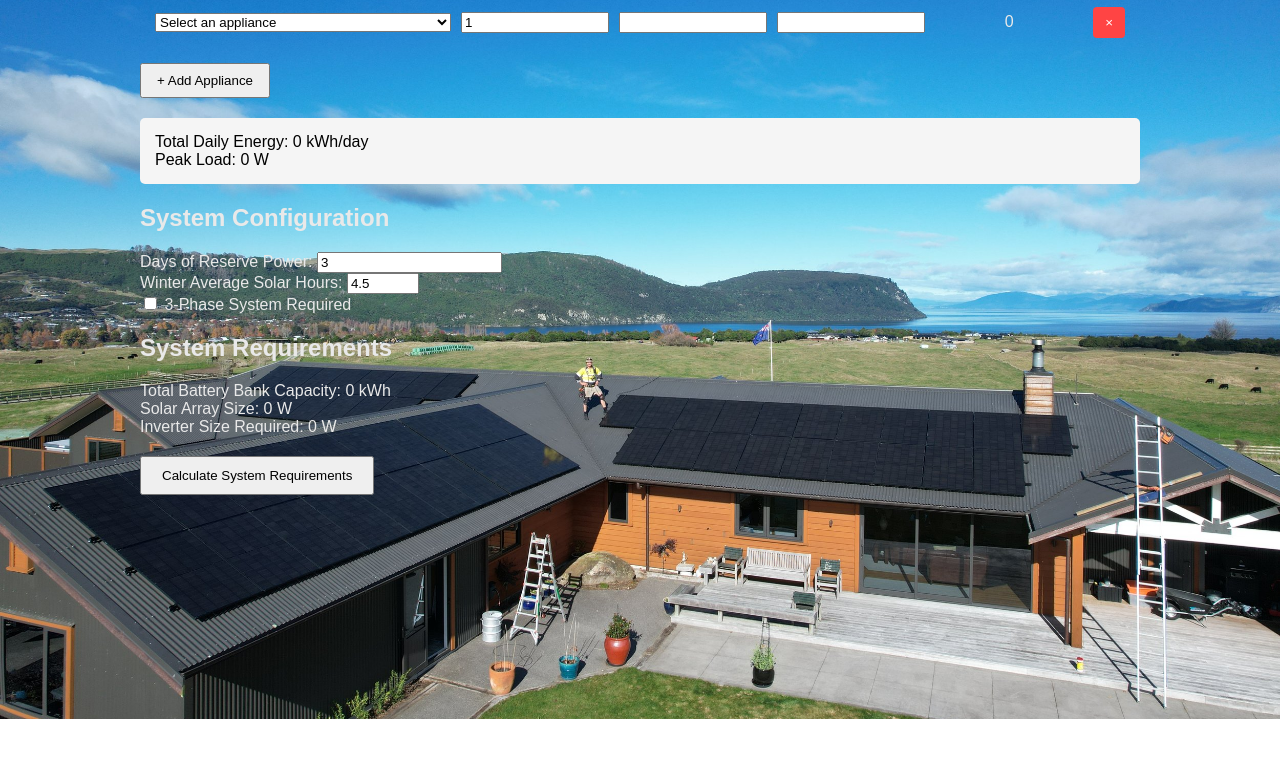
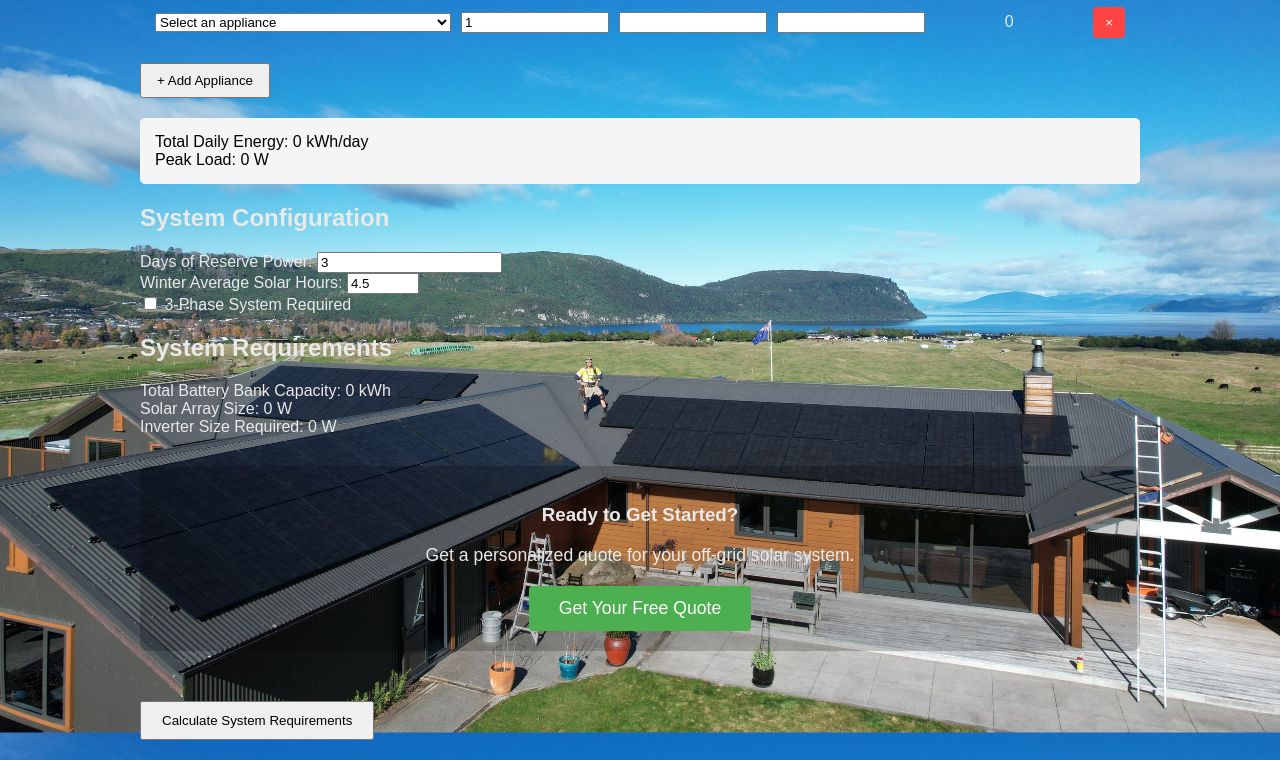
Before and after one commit to Cellerx101/Solar---calculator, a plain HTML site: page index.html in a window 1280 px wide. Shown: the part 121-881 px from the top of the page. Before the commit the page ends 840 px from the top, so only its background shows below. Drawn offline with Linux system fonts and the light colour scheme.

Commit message:
Update index.html

```diff
--- a/index.html
+++ b/index.html
@@ -139,13 +139,14 @@
                 <span id="inverter-size">0</span> W
             </div>
 
-            <div id="cta-section" style="display: none; margin: 30px 0; text-align: center; padding: 20px; background: rgba(0, 0, 0, 0.2); border-radius: 8px;">
-                <h3>Ready to Get Started?</h3>
-                <p style="margin-bottom: 20px; font-size: 1.1em;">Get a personalized quote for your off-grid solar system.</p>
-                <button onclick="<a href="https://texassolarinstallation.com/free-quote" style="background: #4CAF50; color: white; border: none; padding: 12px 30px; font-size: 1.1em; border-radius: 4px; cursor: pointer; transition: background 0.3s;">
-                    Get Your Free Quote
-                </button>
-            </div>
+            <div id="cta-section" style="margin: 30px 0; text-align: center; padding: 20px; background: rgba(0,0,0,0.2); border-radius: 8px;">
+  <h3>Ready to Get Started?</h3>
+  <p style="margin-bottom: 20px; font-size: 1.1em;">Get a personalized quote for your off‑grid solar system.</p>
+  <a href="https://texassolarinstallation.com/free-quote"
+     style="display: inline-block; background: #4CAF50; color: white; text-decoration: none; padding: 12px 30px; font-size: 1.1em; border-radius: 4px; cursor: pointer; transition: background 0.3s;">
+    Get Your Free Quote
+  </a>
+</div>
 
 
 
```
